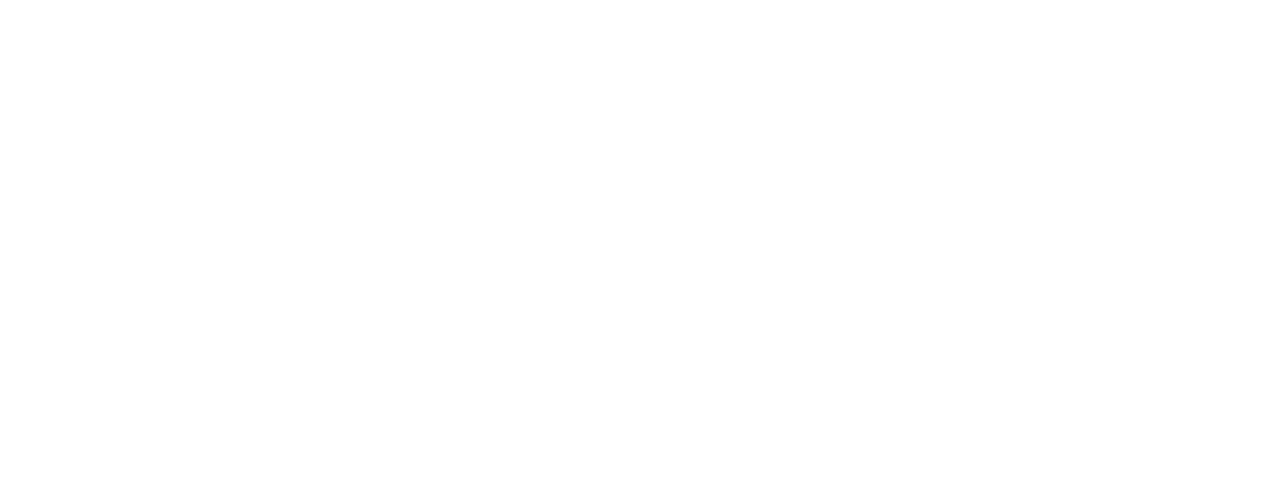
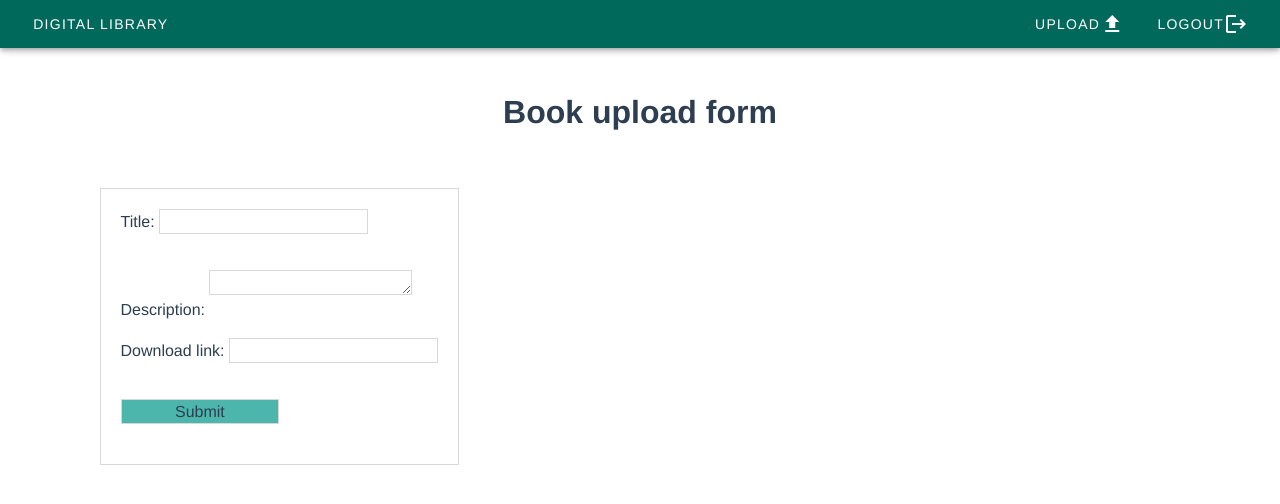
Before and after one commit to digital-gachilib/blob, a Vue app in the folder frontend/: page /upload in a window 1280 px wide. Shown: the top 504 px of the page. Built offline with nearby package versions, Linux system fonts and the light colour scheme; sample sign-in values are in the browser's storage.

Commit message:
Added upload_form

```diff
--- /dev/null
+++ b/frontend/src/components/layout/ButtonUpload.vue
@@ -0,0 +1,24 @@
+<template>
+    <v-btn
+            v-on:click="go_to_route()"
+            text
+    >
+        <span>UPLOAD</span>
+        <v-icon>mdi-upload</v-icon>
+    </v-btn>
+</template>
+
+<script>
+    export default {
+        name: "ButtonUpload",
+        methods: {
+            go_to_route() {
+                this.$router.push("/upload")
+            }
+        }
+    }
+</script>
+
+<style scoped>
+
+</style>
--- a/frontend/src/components/layout/Header.vue
+++ b/frontend/src/components/layout/Header.vue
@@ -7,6 +7,7 @@
         >
             <ButtonHome/>
             <v-spacer></v-spacer>
+            <ButtonUpload v-if="loggedIn == 'true'" />
             <div id="nav">
                 <ButtonLogin v-if="loggedIn == 'false'" />
                 <ButtonLogout v-if="loggedIn == 'true'" />
@@ -20,10 +21,11 @@
     import ButtonLogin from "./ButtonLogin";
     import ButtonHome from "./ButtonHome";
     import ButtonLogout from "./ButtonLogout";
+    import ButtonUpload from "./ButtonUpload";
 
     export default {
         name: 'Header',
-        components: {ButtonHome, ButtonLogin, ButtonLogout},
+        components: {ButtonUpload, ButtonHome, ButtonLogin, ButtonLogout},
         data() {
             return {
                 loggedIn: localStorage.getItem('loggedIn') || "false"
--- /dev/null
+++ b/frontend/src/components/upload_page/UploadForm.vue
@@ -0,0 +1,96 @@
+<template>
+    <div class="container">
+
+        <h2 v-if="submissionComplete">
+            Thank you for your submission.
+            It will become visible to other users after review by administrators.
+        </h2>
+
+        <form class="upload_form" @submit.prevent="onSubmit" v-if="!submissionComplete">
+            <p>
+                <label for="book_title"> Title: </label>
+                <input required id="book_title" v-model="title">
+            </p>
+
+            <p>
+                <label for="book_description"> Description: </label>
+                <textarea required id="book_description" v-model="description"> </textarea>
+            </p>
+
+            <p>
+                <label for="book_link"> Download link: </label>
+                <input required id="book_link" v-model="link">
+            </p>
+
+            <input class="submit" type="submit" value="Submit">
+        </form>
+
+    </div>
+</template>
+
+<script>
+    import axios from "axios"
+
+    export default {
+        name: "UploadForm",
+        data() {
+            return {
+                title: null,
+                description: null,
+                author: null,
+                link: null,
+                submissionComplete: false
+            }
+        },
+        methods: {
+            onSubmit() {
+                if (this.title && this.description && this.link) {
+                    let book = {
+                        title: this.title,
+                        description: this.description,
+                        link: this.link
+                    };
+
+                    axios.post(
+                        "http://127.0.0.1:8000/book-upload/",
+                        {
+                            'title': book['title'],
+                            'description': book['description'],
+                            'link': book['link']
+                        }
+                    ).then(() => {
+                        this.submissionComplete = true
+                    }).catch(() => {
+                        alert('Something went wrong')
+                    })
+                }
+            }
+        }
+    }
+
+</script>
+
+<style scoped>
+    .submit {
+        background-color: #4db6ac;
+        align-content: center;
+        width: 50%;
+    }
+
+    .container {
+        width: auto;
+    }
+
+    .upload_form {
+        position: absolute;
+        padding: 20px;
+        margin: 40px;
+        border: 1px solid #d8d8d8;
+    }
+
+    input, textarea {
+        border: 1px solid #d8d8d8;
+        height: 25px;
+        margin-bottom: 20px;
+    }
+</style>
--- a/frontend/src/router/index.js
+++ b/frontend/src/router/index.js
@@ -2,6 +2,7 @@
 import VueRouter from "vue-router";
 import Home from "../views/Home.vue";
 import Book from "../views/Book";
+import Upload from "../views/Upload";
 
 Vue.use(VueRouter);
 
@@ -29,6 +30,11 @@
     component: Book,
     props: true,
   },
+  {
+    path: "/upload",
+    name: "Upload",
+    component: Upload
+  },
 ];
 
 const router = new VueRouter({
--- /dev/null
+++ b/frontend/src/views/Upload.vue
@@ -0,0 +1,25 @@
+<template>
+    <div class="upload">
+        <Header></Header>
+        <h1>Book upload form</h1>
+        <UploadForm/>
+    </div>
+</template>
+
+<script>
+    import UploadForm from "../components/upload_page/UploadForm";
+    import Header from "../components/layout/Header";
+
+    export default {
+        name: "Upload",
+        components: {UploadForm,Header}
+    }
+</script>
+
+<style scoped>
+
+    h1{
+        text-align: center;
+    }
+
+</style>
```
